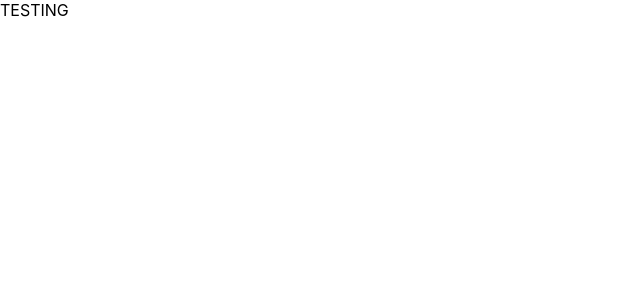
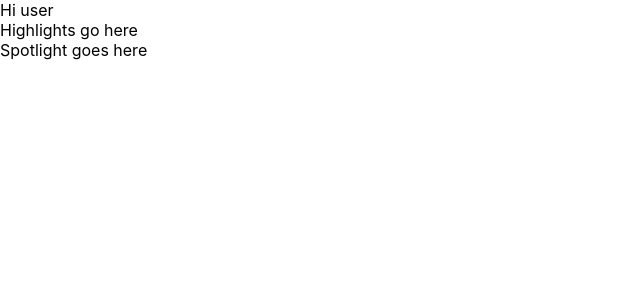
Before and after one commit to gauraklein/hot-sauce-ranker, a Next.js app: page /home in a window 1280 px wide. Shown: the top 300 px of the page, without its empty margins (0-640 px from the left). Built offline with nearby package versions, Linux system fonts and the light colour scheme.

Commit message:
starting to prototype out some of the main pages

```diff
--- a/pages/home/index.tsx
+++ b/pages/home/index.tsx
@@ -2,7 +2,15 @@ import type { NextPage } from "next";
 // import styles from "../styles/Home.module.css";
 
 const Home: NextPage = () => {
-  return <div>TESTING</div>;
+  const user = "user";
+
+  return (
+    <>
+      <div>Hi {user}</div>
+      <div>Highlights go here</div>
+      <div>Spotlight goes here</div>
+    </>
+  );
 };
 
 export default Home;
```
Also changed, not shown: pages/search/index.tsx (added, +14 -0 lines).
